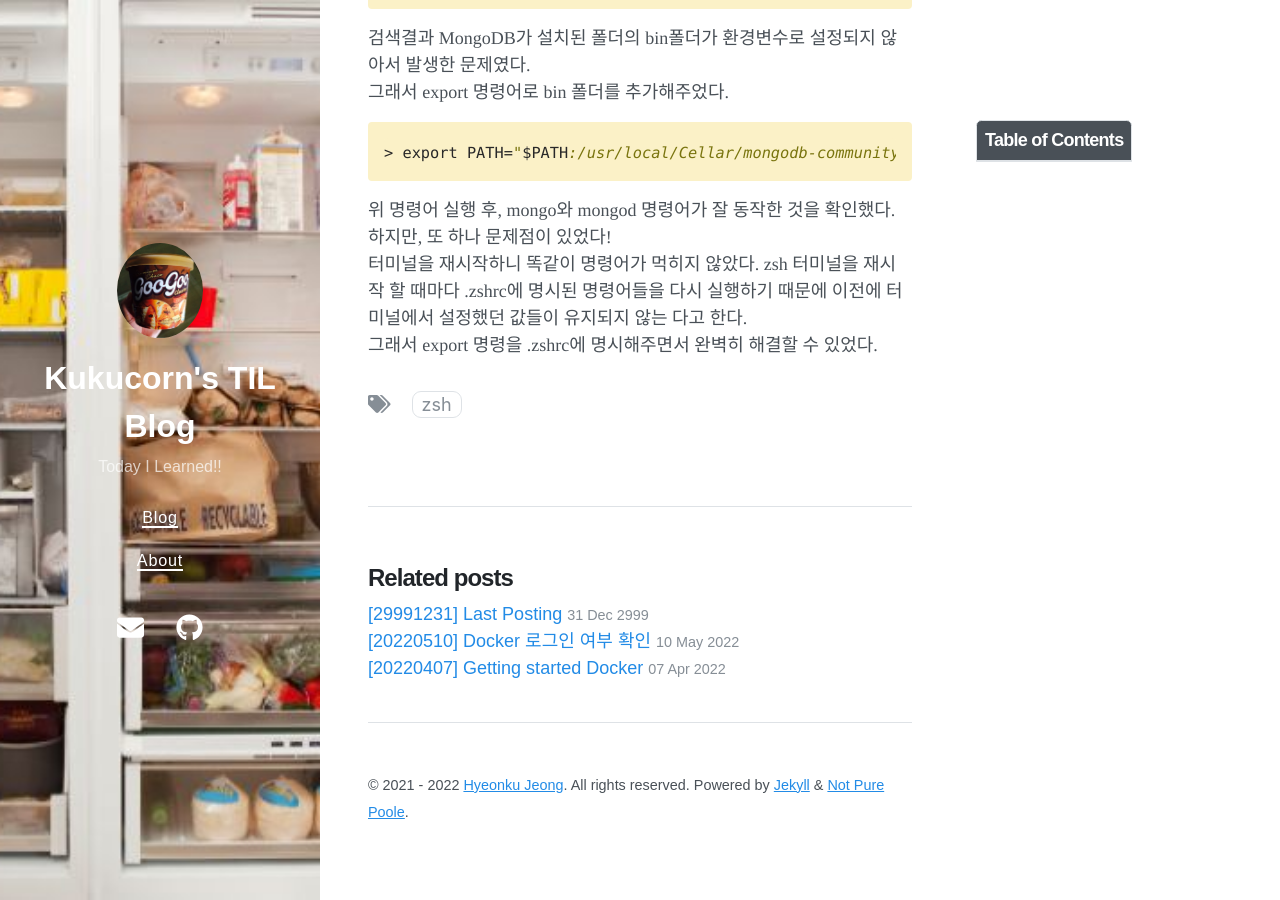
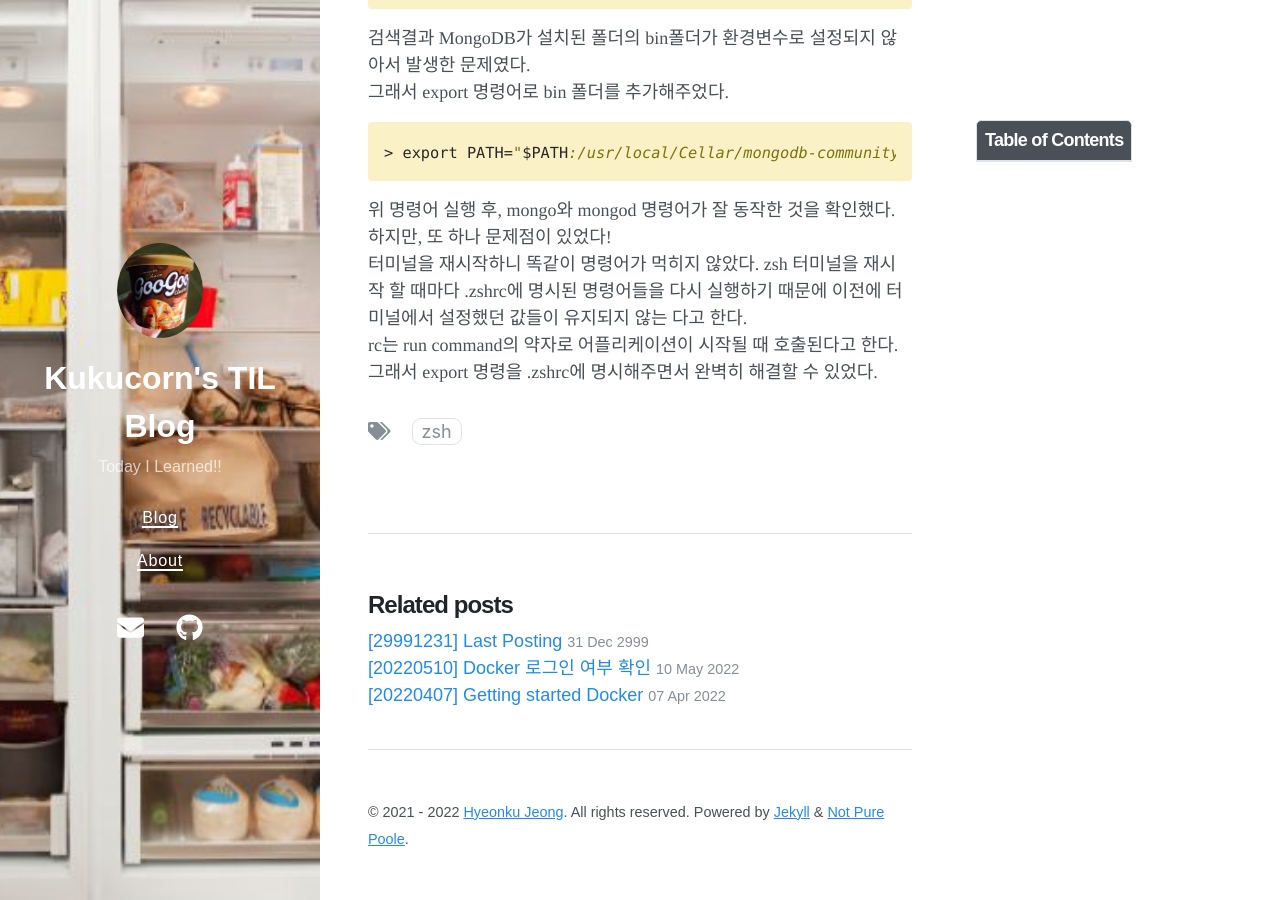
Before and after one commit to kukucorn/TIL-Blog, a Jekyll site: the page built from _posts/2022-05-09-zsh-환경변수-설정.md, in a window 1280 px wide and 900 px high, scrolled down 654 px. Built offline with Jekyll 4.4.1, drawn with Linux system fonts in a browser that asks for light colours; nearby versions of some CDN libraries.

Commit message:
Update 2022-05-09-zsh-환경변수-설정.md
rc 정의 추가

```diff
--- a/_posts/2022-05-09-zsh-환경변수-설정.md
+++ b/_posts/2022-05-09-zsh-환경변수-설정.md
@@ -29,4 +29,5 @@ zsh:command not found: mongo
 하지만, 또 하나 문제점이 있었다!
 터미널을 재시작하니 똑같이 명령어가 먹히지 않았다.
 zsh 터미널을 재시작 할 때마다 .zshrc에 명시된 명령어들을 다시 실행하기 때문에 이전에 터미널에서 설정했던 값들이 유지되지 않는 다고 한다.
+rc는 run command의 약자로 어플리케이션이 시작될 때 호출된다고 한다.
 그래서 export 명령을 .zshrc에 명시해주면서 완벽히 해결할 수 있었다.
```
